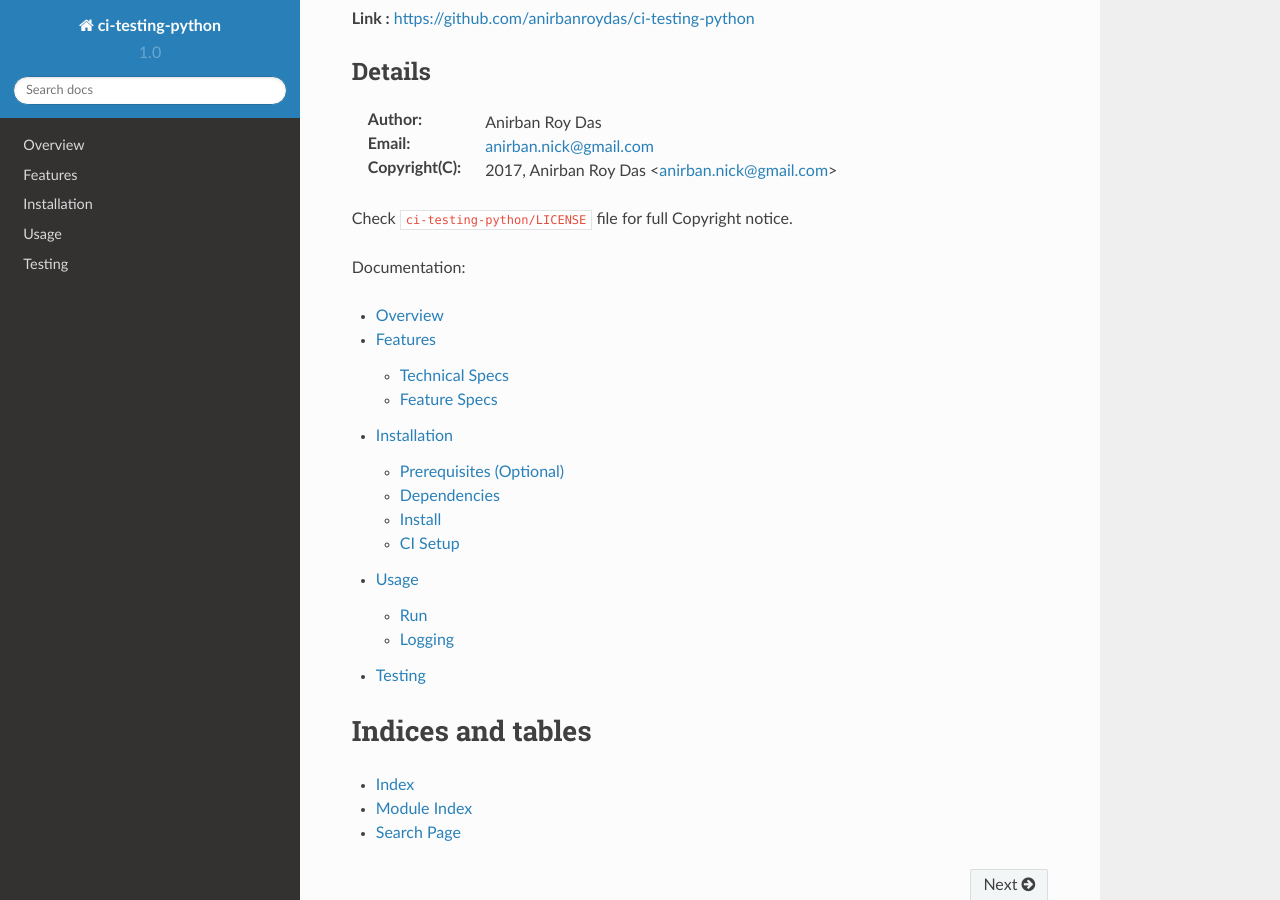
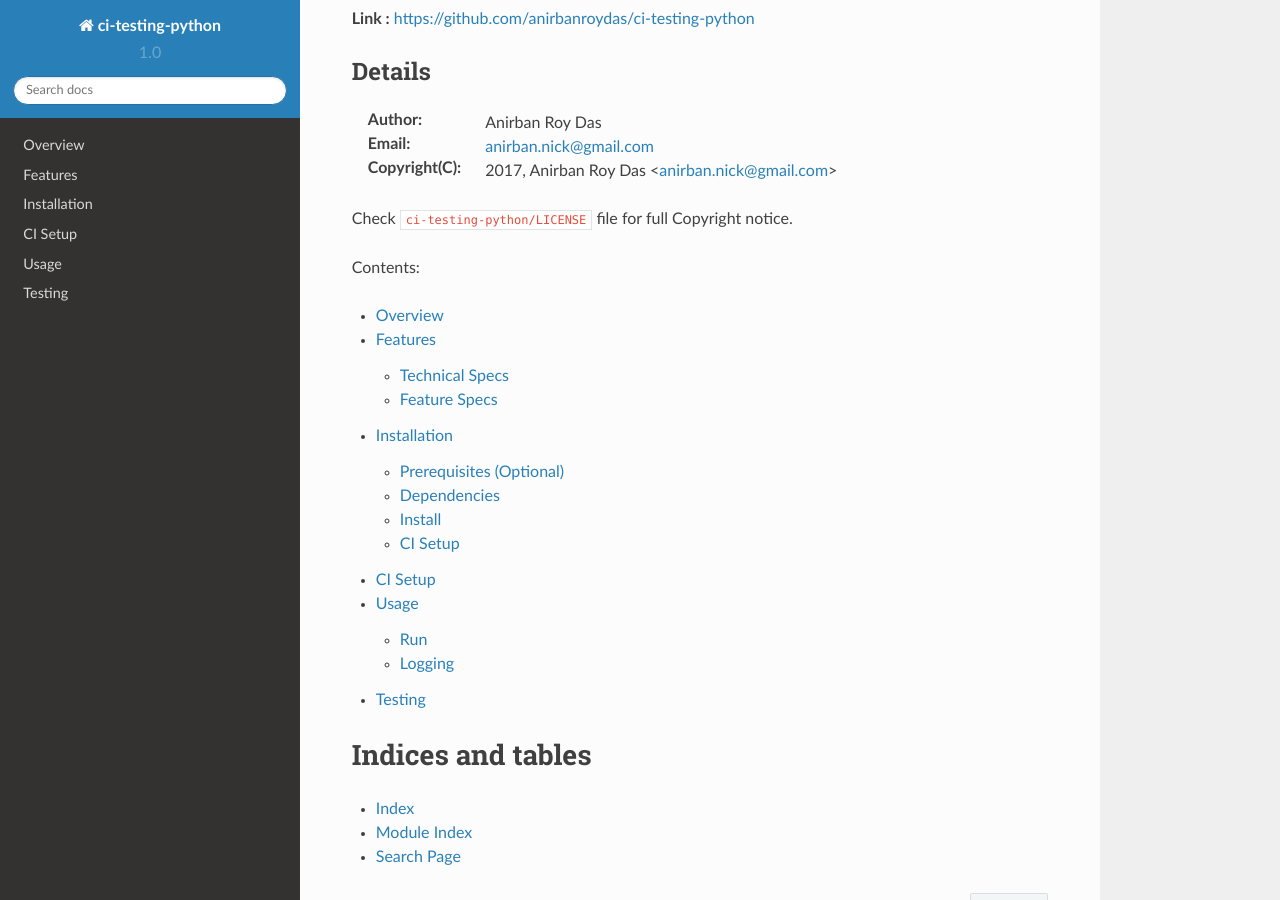
Before and after one commit to anirbanroydas/ci-testing-python, a Sphinx documentation site: the page built from docs/index.rst, in a window 1280 px wide and 900 px high, scrolled down 349 px. Built offline with Sphinx 7.4.7 and the Read the Docs theme 2.0.0, drawn with Linux system fonts in a browser that asks for light colours; some of the changed lines change nothing that is shown.

Commit message:
Change Documentatin to Contents and Add ci_setup section

```diff
--- a/docs/index.rst
+++ b/docs/index.rst
@@ -41,7 +41,7 @@
 
 
 
-Documentation:
+Contents:
 
 .. toctree::
    :maxdepth: 2
@@ -49,6 +49,7 @@
    overview
    features
    installation
+   ci_setup
    usage
    testing
 
```
